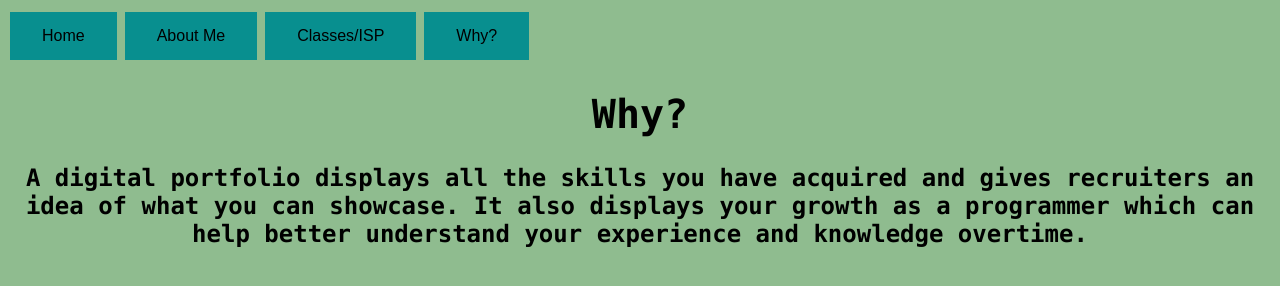
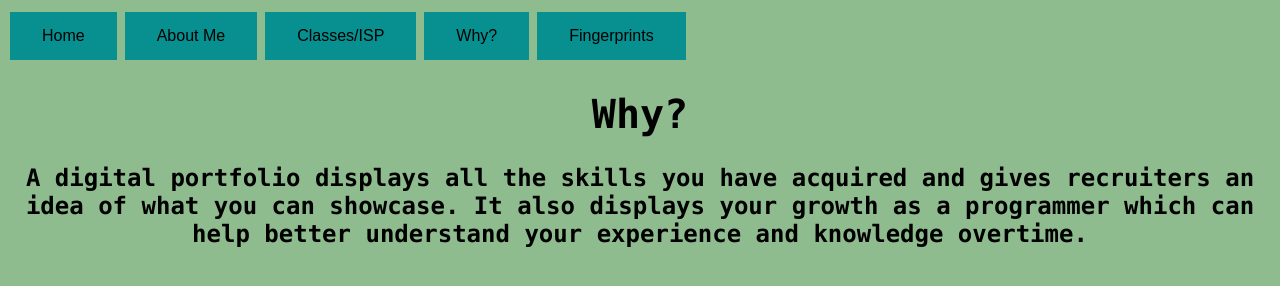
Before and after one commit to TahmidR2456/TahmidR2456.github.io, a plain HTML site: page why.html in a window 1280 px wide. Drawn offline with Linux system fonts and the light colour scheme.

Commit message:
deploying 1312 why

```diff
--- a/why.html
+++ b/why.html
@@ -76,6 +76,21 @@
       transition-duration: 0.4s;
   }
 
+  .button6 {
+      background-color: #088F8F;
+      border: none;
+      color: black;
+      padding: 15px 32px;
+      text-align: center;
+      text-decoration: none;
+      display: inline-block;
+      font-size: 16px;
+      margin: 4px 2px;
+      cursor: pointer;
+      -webkit-transition-duration: 0.4s;
+      transition-duration: 0.4s;
+  }
+
 
   .button2:hover {
       box-shadow: 0 12px 16px 0 rgba(0,0,0,0.24),0 17px 50px 0 rgba(0,0,0,0.19);
@@ -96,6 +111,7 @@
   <button onclick="location.href='https://codermerlin.com/users/tahmid-rahman/Digital%20Portfolio/about.html'" class="button3 button2">About Me</button>
   <button onclick="location.href='https://codermerlin.com/users/tahmid-rahman/Digital%20Portfolio/classes.html'" class="button4 button2">Classes/ISP</button>
   <button onclick="location.href='https://codermerlin.com/users/tahmid-rahman/Digital%20Portfolio/why.html'" class="button5 button2">Why?</button>
+<button onclick="location.href='https://codermerlin.com/users/tahmid-rahman/Digital%20Portfolio/fingerprints.html'" class="button6 button2">Fingerprints</button>
 
   <h1 class = "h1"><center>Why?</center></h1>
   <h2 class = "h1"><center>A digital portfolio displays all the skills you have acquired and gives recruiters an idea of what you can showcase. It also displays your growth as a programmer which can help better understand your experience and knowledge overtime. </center></h2>
```
